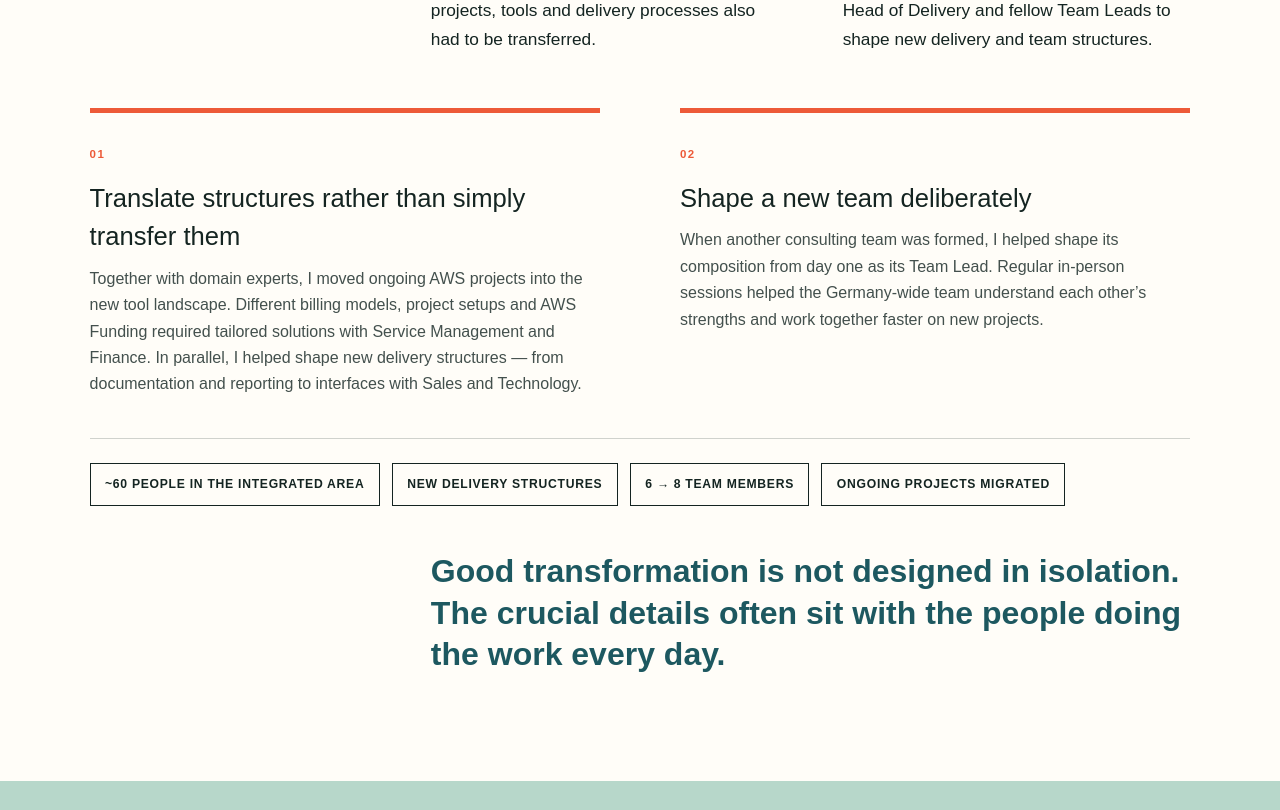
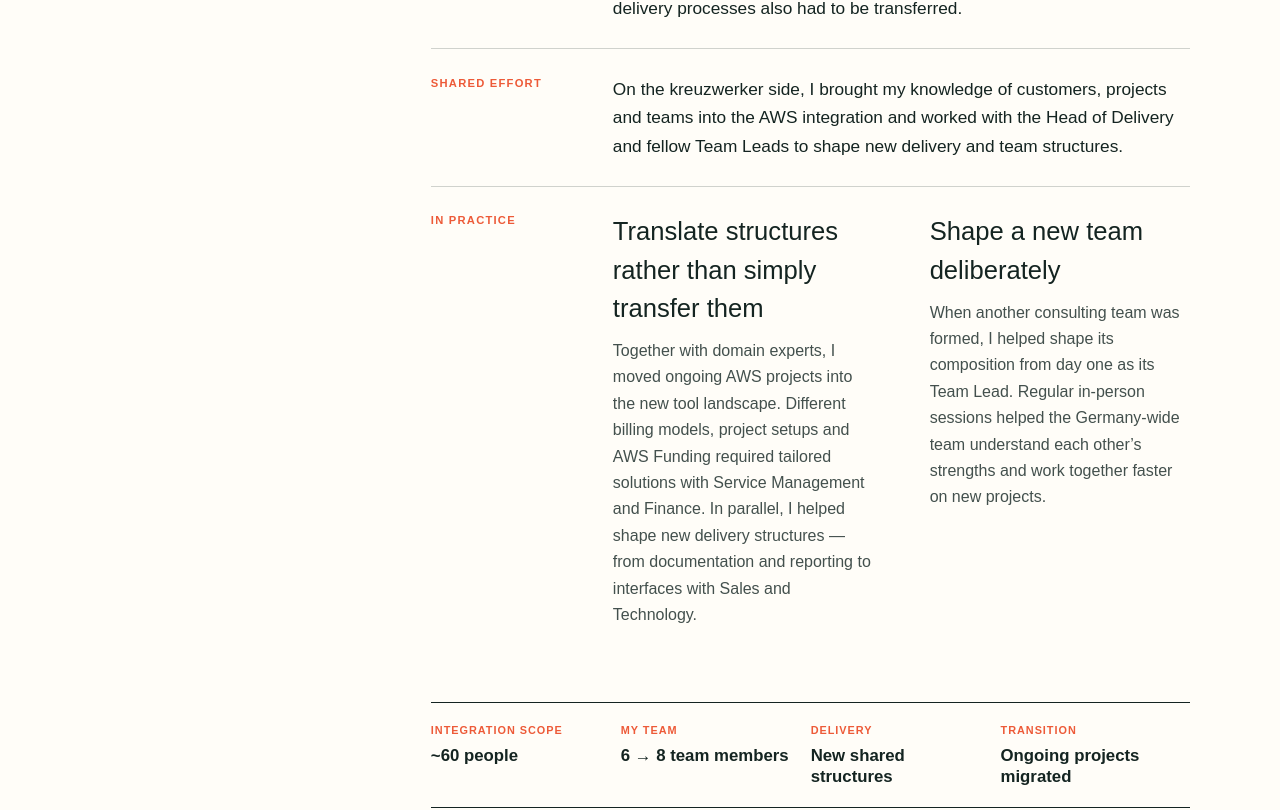
Before and after one commit to oriental-star/olivia-ratajzak, a Next.js app: page / in a window 1280 px wide. Shown: the part 3310-4120 px from the top of the page. Built offline with nearby package versions, Linux system fonts and the light colour scheme.

Commit message:
Clarify featured impact narrative

```diff
--- a/app/globals.css
+++ b/app/globals.css
@@ -324,57 +324,65 @@ nav a:hover {
 .featured {
   background: var(--cream);
 }
-.featuredIntro {
+.impactStory {
+  margin-left: 31%;
+}
+.impactStory > article {
   display: grid;
-  grid-template-columns: 1fr 1fr;
-  gap: 4rem;
-  margin-left: 31%;
+  grid-template-columns: 150px 1fr;
+  gap: 2rem;
+  padding: 1.6rem 0;
+  border-top: 1px solid var(--line);
+}
+.impactStory > article > span {
+  color: var(--orange);
+  font-size: 0.7rem;
+  font-weight: 900;
+  text-transform: uppercase;
+  letter-spacing: 0.11em;
+}
+.impactStory > article > p {
+  margin: 0;
   font-size: 1.08rem;
   line-height: 1.65;
 }
-.featuredParts {
+.impactWork > div {
   display: grid;
   grid-template-columns: 1fr 1fr;
-  gap: 5rem;
-  margin-top: 55px;
+  gap: 3.5rem;
 }
-.featuredParts article {
-  padding: 1.75rem 0 0;
-  border-top: 5px solid var(--orange);
+.impactWork section h3 {
+  font-size: 1.6rem;
+  margin: 0 0 0.65rem;
 }
-.featuredParts article + article {
-  border-left: 0;
-  padding-left: 0;
-}
-.impactStep {
-  color: var(--orange);
-  font-size: 0.72rem;
-  font-weight: 900;
-  letter-spacing: 0.12em;
-}
-.featuredParts h3 {
-  font-size: 1.6rem;
-  margin: 0.85rem 0 0.65rem;
-}
-.featuredParts p {
+.impactWork section p {
+  margin: 0;
   line-height: 1.65;
   color: #43504d;
 }
 .metrics {
-  display: flex;
-  flex-wrap: wrap;
-  gap: 0.75rem;
-  margin-top: 2.5rem;
-  padding-top: 1.5rem;
-  border-top: 1px solid var(--line);
+  display: grid;
+  grid-template-columns: repeat(4, 1fr);
+  margin: 3rem 0 0 31%;
+  border-top: 1px solid var(--ink);
+  border-bottom: 1px solid var(--ink);
 }
-.metrics span {
-  padding: 0.72rem 0.9rem;
-  border: 1px solid var(--ink);
-  font-size: 0.76rem;
+.metrics div {
+  padding: 1.2rem 1.2rem 1.2rem 0;
+}
+.metrics dt {
+  margin-bottom: 0.45rem;
+  color: var(--orange);
+  font-size: 0.68rem;
   font-weight: 900;
   text-transform: uppercase;
-  letter-spacing: 0.06em;
+  letter-spacing: 0.09em;
+}
+.metrics dd {
+  margin: 0;
+  font-size: 1.05rem;
+  font-weight: 800;
+  line-height: 1.25;
 }
 .learn {
   margin: 45px 0 0 31%;
@@ -434,22 +442,21 @@ nav a:hover {
 .drive .eyebrow {
   color: var(--mint);
 }
-.drive h2 {
-  max-width: 1000px;
-  margin: 0.25em 0;
+.driveCopy {
+  margin-left: 31%;
 }
-.drive > p:not(.eyebrow) {
+.driveCopy > p {
   max-width: 760px;
   font-size: 1.15rem;
   line-height: 1.7;
 }
-.drive > strong {
+.driveCopy > strong {
   display: block;
   margin: 2rem 0;
   color: var(--mint);
   font-size: 1.25rem;
 }
-.drive > a,
+.driveCopy > a,
 .textLink {
   display: inline-block;
   font-weight: 900;
@@ -581,7 +588,7 @@ footer button {
     margin-left: 0;
   }
   .sectionIntro,
-  .featuredIntro,
+  .impactStory,
   .claim,
   .learn,
   .timeline,
@@ -602,7 +609,11 @@ footer button {
     gap: 1rem;
   }
   .metrics {
+    margin-left: 0;
     grid-template-columns: 1fr 1fr;
+  }
+  .driveCopy {
+    margin-left: 0;
   }
   .principles {
     grid-template-columns: 1fr;
@@ -656,20 +667,16 @@ footer button {
   .journeyGrid {
     margin-top: 40px;
   }
-  .featuredParts {
+  .impactStory > article {
     grid-template-columns: 1fr;
+    gap: 0.8rem;
   }
-  .featuredParts article,
-  .featuredParts article + article {
-    padding: 1.6rem 0;
-    border-left: 0;
-    border-bottom: 0;
+  .impactWork > div {
+    grid-template-columns: 1fr;
+    gap: 2rem;
   }
   .metrics {
-    display: flex;
-  }
-  .metrics span {
-    border: 1px solid var(--ink);
+    grid-template-columns: 1fr;
   }
   .timeline article {
     grid-template-columns: 1fr;
--- a/app/page.tsx
+++ b/app/page.tsx
@@ -84,10 +84,10 @@ const c = {
       ],
     ],
     fs: [
-      "~60 Mitarbeitende im integrierten Bereich",
-      "neue Delivery-Strukturen",
-      "6 → 8 Teammitglieder",
-      "laufende Projekte migriert",
+      ["Umfang der Integration", "~60 Mitarbeitende"],
+      ["Mein Team", "6 → 8 Teammitglieder"],
+      ["Delivery", "Neue gemeinsame Strukturen"],
+      ["Übergang", "Laufende Projekte migriert"],
     ],
     learn:
       "Gute Transformation entsteht nicht am Reißbrett. Die entscheidenden Details kennen oft die Menschen, die täglich mit ihnen arbeiten.",
@@ -222,10 +222,10 @@ const c = {
       ],
     ],
     fs: [
-      "~60 people in the integrated area",
-      "new delivery structures",
-      "6 → 8 team members",
-      "ongoing projects migrated",
+      ["Integration scope", "~60 people"],
+      ["My team", "6 → 8 team members"],
+      ["Delivery", "New shared structures"],
+      ["Transition", "Ongoing projects migrated"],
     ],
     learn:
       "Good transformation is not designed in isolation. The crucial details often sit with the people doing the work every day.",
@@ -402,24 +402,35 @@ export default function Home() {
         </section>
         <section className="section featured" id="impact">
           <H k={t.fk} t={t.ft} />
-          <div className="featuredIntro">
+          <div className="impactStory">
+            <article>
+              <span>{lang === "de" ? "Ausgangslage" : "Starting point"}</span>
               <p>{t.fi}</p>
+            </article>
+            <article>
+              <span>{lang === "de" ? "Gemeinsamer Beitrag" : "Shared effort"}</span>
               <p>{t.fr}</p>
-          </div>
-          <div className="featuredParts">
-            {t.fp.map((x, i) => (
-              <article key={x[0]}>
-                <span className="impactStep">0{i + 1}</span>
+            </article>
+            <article className="impactWork">
+              <span>{lang === "de" ? "In der Umsetzung" : "In practice"}</span>
+              <div>
+                {t.fp.map((x) => (
+                  <section key={x[0]}>
                     <h3>{x[0]}</h3>
                     <p>{x[1]}</p>
-              </article>
+                  </section>
                 ))}
               </div>
-          <div className="metrics">
-            {t.fs.map((x) => (
-              <span key={x}>{x}</span>
+            </article>
+          </div>
+          <dl className="metrics">
+            {t.fs.map(([label, value]) => (
+              <div key={label}>
+                <dt>{label}</dt>
+                <dd>{value}</dd>
+              </div>
             ))}
-          </div>
+          </dl>
           <blockquote className="learn">{t.learn}</blockquote>
         </section>
         <section className="section beyond">
@@ -442,11 +453,12 @@ export default function Home() {
           </div>
         </section>
         <section className="section drive" id="drive">
-          <p className="eyebrow">{t.dk}</p>
-          <h2>{t.dt}</h2>
+          <H k={t.dk} t={t.dt} light />
+          <div className="driveCopy">
             <p>{t.dx}</p>
             <strong>{t.dw}</strong>
             <a href="/project">{t.ai} →</a>
+          </div>
         </section>
         <section className="section contact" id="contact">
           <p className="eyebrow">{t.ck}</p>
```
Lines whose indentation alone changed are shown as unchanged.
